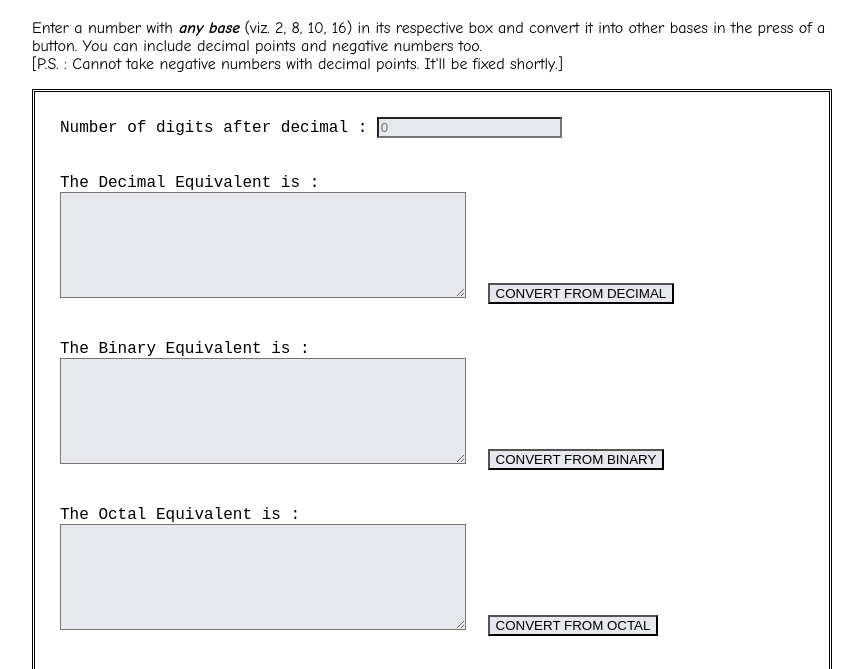
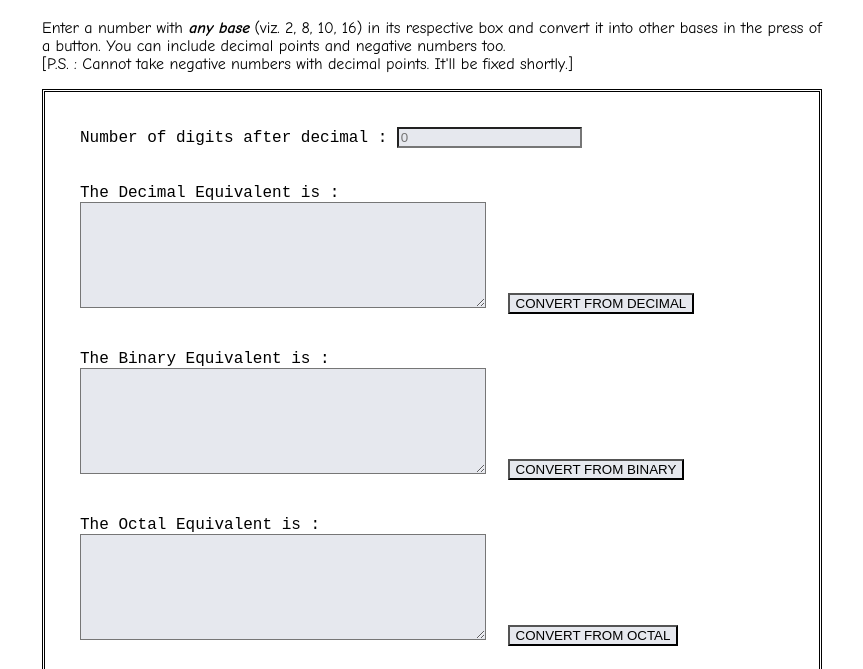
Before and after one commit to sayanti3739/Number-Converter, a plain HTML site: page index.html in a window 1280 px wide. Shown: the part 61-730 px from the top of the page, without its empty margins (208-1071 px from the left). Drawn offline with Linux system fonts and the light colour scheme.

Commit message:
Add files via upload

```diff
--- a/index.html
+++ b/index.html
@@ -6,8 +6,8 @@
 	<style>
 	body
 	{
-		max-width: 800px;
-		min-width: 480px;
+		max-width: 780px;
+		min-width: 400px;
 		margin: 0 auto;
 		color: #000000;
 	}
@@ -18,7 +18,7 @@
 	div
 	{
 		border: 3px double;
-		padding: 25px;
+		padding: 35px;
 		font-family: "Courier New";
 	}
 	#btns
```
